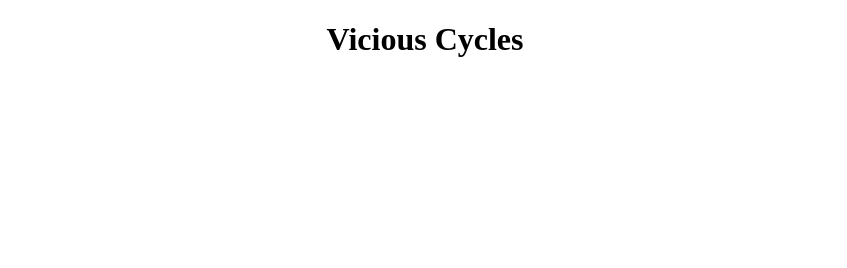
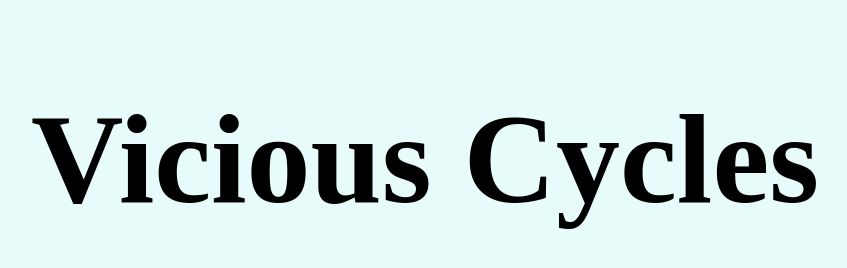
Before and after one commit to hwilli59/ViciousCyclesProject, a plain HTML site: page index.html in a window 1280 px wide. Shown: the whole page, without its empty margins (215-1062 px from the left). Drawn offline with Linux system fonts and the light colour scheme.

Commit message:
Add files via upload

```diff
--- a/index.html
+++ b/index.html
@@ -3,6 +3,11 @@
 <head>
     <style>
         h1 {text-align: center;}
+        body {
+        background-color: #E7FBFB;
+        text-color: #010B5B;
+        font-size: 4em;
+        }
         </style>
     <meta charset="UTF-8">
     <meta name="viewport" content="width=device-width, initial-scale=1.0">
```
